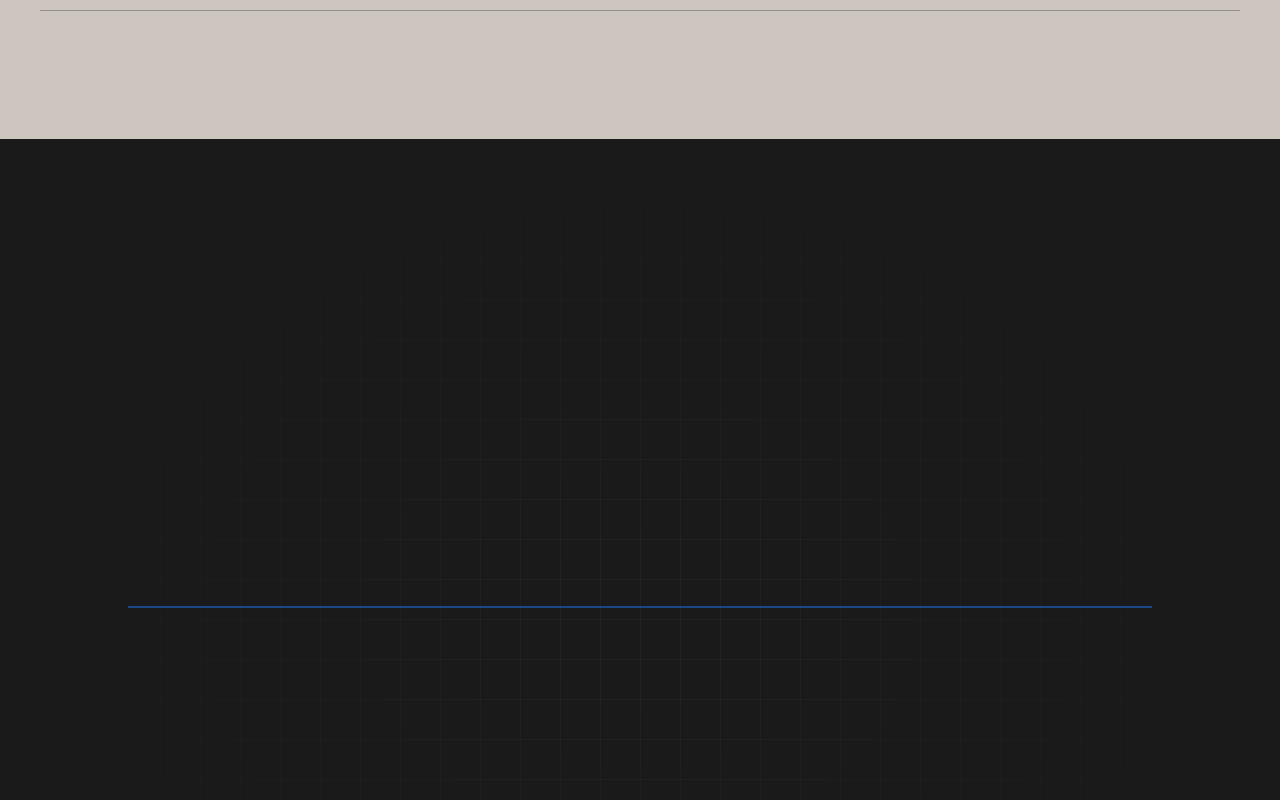
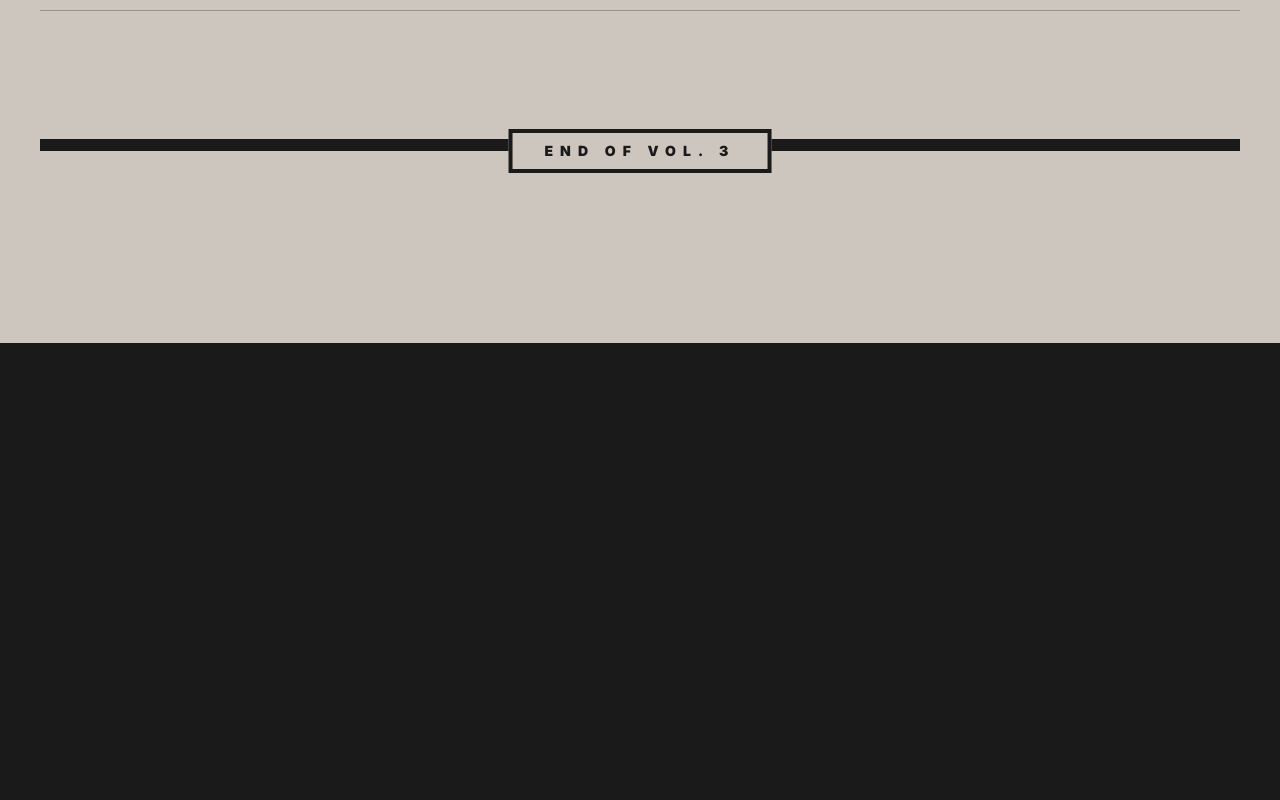
Before and after one commit to Priyansh9506/Frontend-Odyssey, a Next.js app: page / in a window 1280 px wide. Shown: the part 7820-8620 px from the top of the page. Built offline with nearby package versions, Linux system fonts and the light colour scheme.

Commit message:
style: minor formatting and layout tweaks to Era 3 and Era 4

```diff
--- a/src/components/sections/Era3_BubbleBurst.tsx
+++ b/src/components/sections/Era3_BubbleBurst.tsx
@@ -203,6 +203,11 @@ export default function Era3_BubbleBurst() {
           <TickerRow />
         </div>
       </div>
+
+      {/* End of Volume 3 Marker */}
+      <div className="w-full max-w-7xl mx-auto border-t-[12px] border-ink mt-32 mb-16 relative era3-reveal">
+        <div className="absolute top-0 left-1/2 -translate-x-1/2 -translate-y-1/2 bg-paper px-8 text-ink font-sans font-black tracking-[0.5em] text-sm py-2 border-4 border-ink">END OF VOL. 3</div>
+      </div>
     </section>
   );
 }
--- a/src/components/sections/Era4_Web2.tsx
+++ b/src/components/sections/Era4_Web2.tsx
@@ -55,9 +55,6 @@ export default function Era4_Web2() {
     >
       {/* ── CINEMATIC TRANSITION ── */}
       <div ref={transitionRef} className="w-full min-h-[120vh] bg-ink flex flex-col items-center justify-center px-4 md:px-12 relative z-10 border-x-[8px] md:border-x-[40px] border-ink pb-24">
-
-        {/* Subtle grid texture like Era 2 */}
-        <div className="absolute inset-0 bg-[linear-gradient(rgba(255,255,255,0.03)_1px,transparent_1px),linear-gradient(90deg,rgba(255,255,255,0.03)_1px,transparent_1px)] bg-[size:40px_40px] [mask-image:radial-gradient(ellipse_60%_60%_at_50%_50%,#000_10%,transparent_100%)]"></div>
 
         <div className="w-full max-w-5xl z-10 text-center flex flex-col gap-6 items-center">
           <CopyReveal blockColor="#1877F2" stagger={0.15} duration={1}>
@@ -233,10 +230,8 @@ export default function Era4_Web2() {
         </div>
 
         {/* End of Volume 4 Marker */}
-        <div className="w-full max-w-7xl mx-auto border-t-[8px] md:border-t-[12px] border-ink mt-24 md:mt-32 relative z-10 era4-reveal">
-          <div className="absolute top-0 left-1/2 -translate-x-1/2 -translate-y-1/2 bg-paper px-4 md:px-8 text-ink font-sans font-black tracking-[0.3em] md:tracking-[0.5em] text-[10px] md:text-sm py-2 border-[2px] md:border-4 border-ink whitespace-nowrap">
-            ENTER THE ALGORITHMS
-          </div>
+        <div className="w-full max-w-7xl mx-auto border-t-[12px] border-ink mt-32 mb-16 relative era4-reveal">
+          <div className="absolute top-0 left-1/2 -translate-x-1/2 -translate-y-1/2 bg-paper px-8 text-ink font-sans font-black tracking-[0.5em] text-sm py-2 border-4 border-ink">END OF VOL. 4</div>
         </div>
       </div>
       </div>
```
